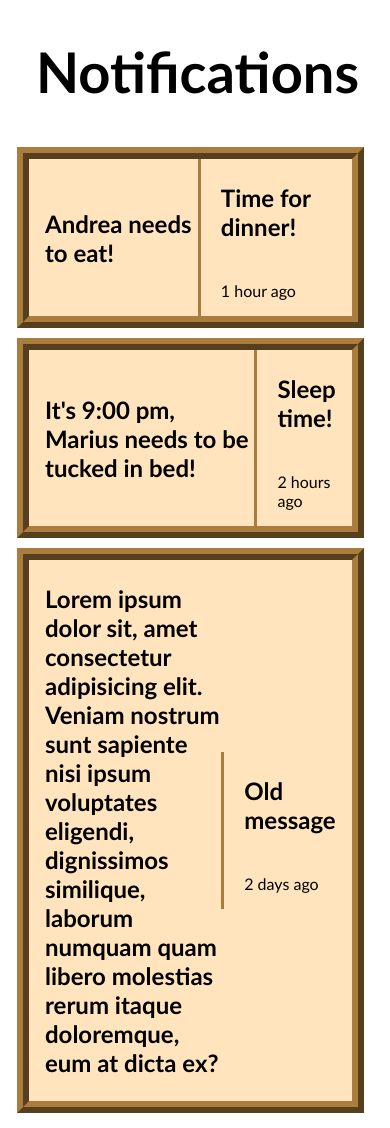
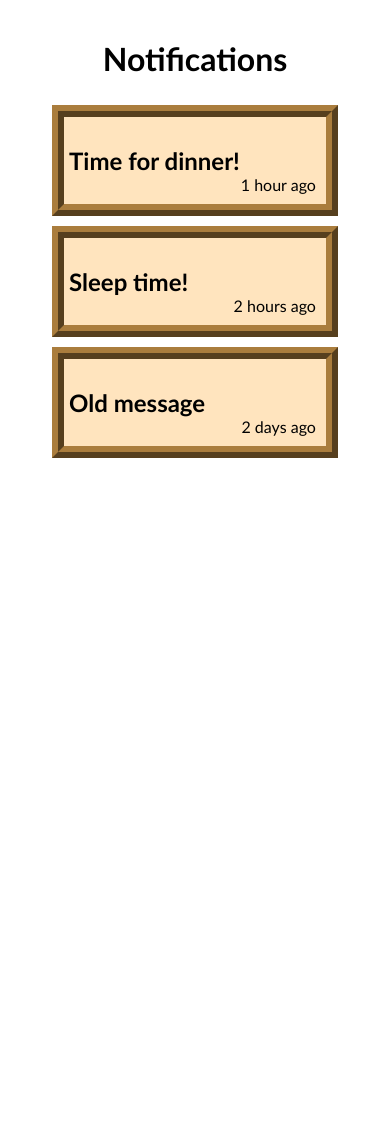
Before and after one commit to itsdianamxn/WEBTech, a PHP site: page /notifications.html in a window 390 px wide. After the commit the page ends 458 px from the top, so only its background shows below. Run offline with PHP 8.4, Linux system fonts and the light colour scheme.

Commit message:
notifications page responsive

```diff
--- a/css/mainPageStyles.css
+++ b/css/mainPageStyles.css
@@ -233,7 +233,7 @@ main {
         height: 10vh;
         position: fixed;
         border: none;
-        font-size: 2;
+        font-size: 100%;
     }
 
     .north-nav{
@@ -252,6 +252,7 @@ main {
         width: 100%;
         height: 10vh;
         border: none;
+        margin: 0;
     }
 
     .navbar:hover{
--- a/css/notifications.css
+++ b/css/notifications.css
@@ -26,6 +26,12 @@ body::-webkit-scrollbar-thumb {
     background: black;
 }
 
+
+.notif-title{
+    margin-left: 7.5%;
+    font-size: 3.5rem;
+}
+
 .notifications-list{
     width: 85%;
     height: 100%;
@@ -52,8 +58,16 @@ body::-webkit-scrollbar-thumb {
 }
 
 
+.notifs{
+    height: 100%;
+    display: flex;
+    justify-content: flex-start;
+    align-items: center;
+    margin-left: 2rem;
+}
+
 .notification-text{
-    display: flex;
+    display: block;
     justify-content: center;
     align-items: flex-start;
     font-size: 1.5rem;
@@ -65,10 +79,11 @@ body::-webkit-scrollbar-thumb {
 
 
 
+
 .new-notification-header, .old-notification-header{
     position: relative;
     border-left: 3px solid var(--border-color);
-    display: flex;
+    display: block;
     flex-direction: column;
     justify-content: center;
     align-items: flex-start;
@@ -213,3 +228,95 @@ img
     align-items: flex-start;
     padding-left: 10px;
 }
+
+
+
+
+@media only screen and  (max-width: 800px) {
+
+    .notif-title{
+        margin-left: 0;
+        font-size: 2rem;
+    }
+
+    .notifications-body{
+        display: flex;
+        flex-direction: column;
+        justify-content: center;
+        align-items: center;
+        padding: 10px;
+
+    }
+
+    .notifs{
+        width: 95%;
+        margin-left: 0;
+        display: flex;
+        justify-content: center;
+        align-items: center;
+    }
+
+    .notification{
+        display: flex;
+        flex-direction: column-reverse;
+        justify-content: flex-start;
+        align-items: flex-start;
+        box-sizing: border-box;
+        padding: 0;
+        width: 100%;
+    }
+
+    .new-notification-header, .old-notification-header{
+        border: none;
+        width: 100%;
+        position: relative;
+        display: flex;
+        flex-direction: row;
+        justify-content: flex-start;
+        align-items: flex-start;
+        margin: 0;
+        padding: 0;
+    }
+
+
+    .new-notification-header::after {
+        right: 0;
+    }
+
+    .notification-title{
+        display: flex;
+        justify-content: flex-start;
+        align-items: flex-start;
+        margin-left: 0;
+        padding: 5px;
+    }
+
+    .notification-time{
+       position: absolute;
+        margin: 0;
+        bottom: 0;
+        right: 0;
+        padding-right: 10px;
+        padding-bottom: 10px;
+        align-self: flex-end;
+        justify-self: flex-end;
+    }
+
+
+    .notification-text{
+        display: none;
+    }
+
+
+    .notification:hover .notification-text{
+        display: block;
+        padding-left: 5px;
+    }
+
+    .notification:hover .old-notification-header, .notification:hover .new-notification-header{
+        border-bottom: 3px solid var(--border-color);
+    }
+
+
+
+}
--- a/notifications.html
+++ b/notifications.html
@@ -3,16 +3,17 @@
     <head>
         <meta charset="UTF-8">
         <title>Notifications</title>
+        <meta name="viewport" content="width=device-width, initial-scale=1.0">
         <link rel="stylesheet" type="text/css" href="css/notifications.css">
     </head>
     <body class="notifications-body">
-        <h1 style="margin-left: 7.5%; font-size: 3.5rem;">Notifications</h1>
-        <div style="height: 100%; display: flex; justify-content: flex-start; align-items: center; margin-left: 2rem;">
+        <h1 class="notif-title">Notifications</h1>
+        <div class = "notifs">
             <ul class="notifications-list">
                 <li class="notification">
 
-                        <p class="notification-text">Andrea needs to eat!
-
+                        <p class="notification-text">
+                            Andrea needs to eat!
                         </p>
                         <div class="new-notification-header">
                             <h3 class="notification-title">Time for dinner!</h3>
```
